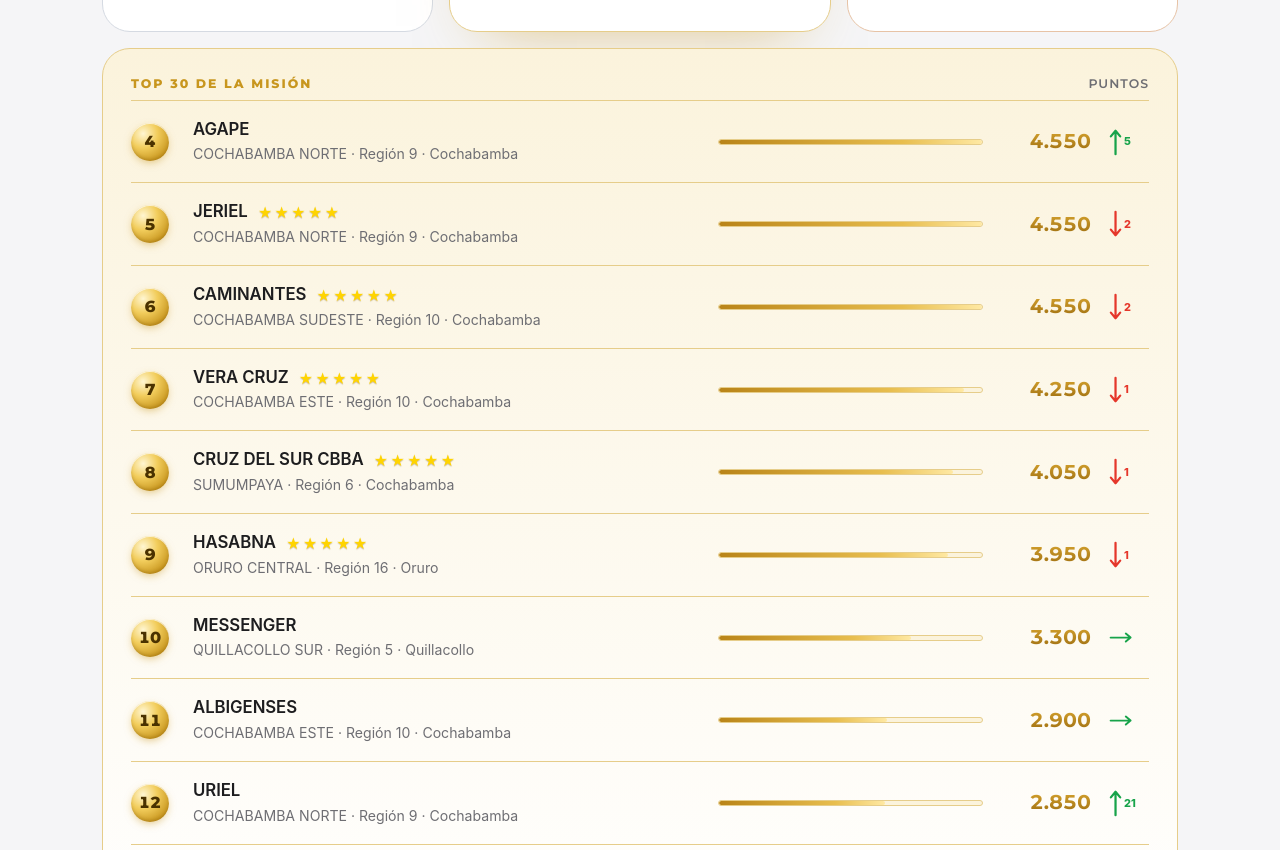
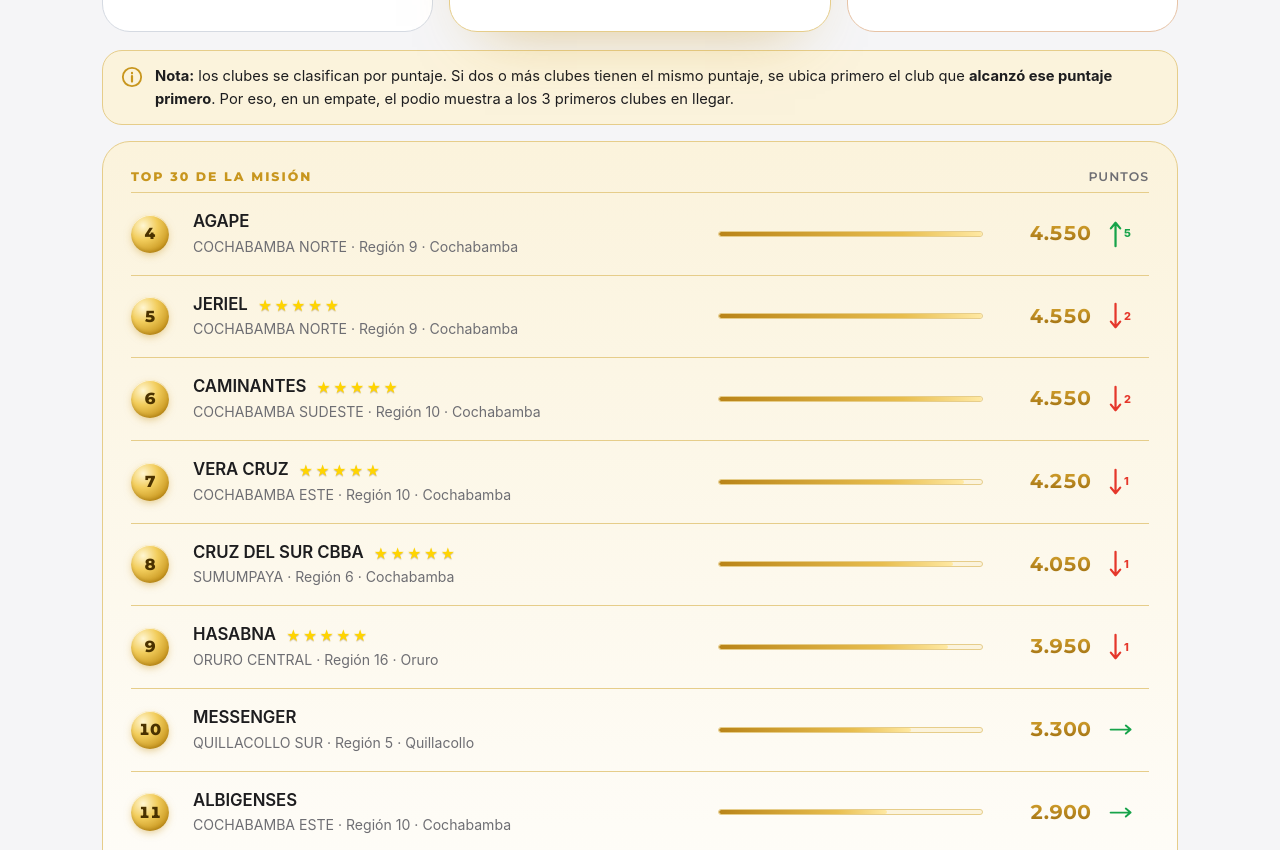
Before and after one commit to ministeriojovenmbc/ranking-mbc, a plain HTML site: page index.html in a window 1280 px wide. Shown: the part 2091-2941 px from the top of the page. Drawn offline with Linux system fonts and the light colour scheme.

Commit message:
Nota de desempate bajo el podio
Co-Authored-By: Claude Opus 5.5 <noreply@anthropic.com>

```diff
--- a/index.html
+++ b/index.html
@@ -210,6 +210,9 @@ button{cursor:pointer}
 .top10 .bar{background:var(--gold-tint);border-color:var(--gold-line)}
 .top10 .bar i{background:linear-gradient(90deg,#B98418,#E8BE4F 70%,#FFE9A3)}
 .top10 .li .nm b{letter-spacing:-.005em}
+.rank-note{display:flex;align-items:flex-start;gap:12px;margin-top:18px;background:var(--gold-tint);border:1px solid var(--gold-line);border-radius:var(--r-lg);padding:14px 18px;color:var(--ink);font-size:.92rem;line-height:1.5}
+.rank-note svg{width:22px;height:22px;flex:none;color:var(--gold);margin-top:1px}
+.rank-note b{font-weight:700}
 .update-note{display:flex;justify-content:center;align-items:center;gap:8px;margin-top:22px;color:var(--muted);font-size:.95rem;font-weight:600;text-align:center}
 .update-note svg{width:18px;height:18px;flex:none;color:var(--accent)}
 .stars{display:inline-block;margin-left:10px;font-size:1.15em;letter-spacing:2px;line-height:1;color:#FFD400;-webkit-text-fill-color:#FFD400;text-shadow:0 1px 1px rgba(120,80,0,.35);vertical-align:-1px;white-space:nowrap}
@@ -672,7 +675,9 @@ function render(){
       '<h3>'+esc(c.nombre)+'</h3>'+(c.est5?'<div class="pod-stars">'+stars(c)+'</div>':'')+(c.iglesia?'<p class="meta">'+esc(c.iglesia)+'</p>':'')+
       '<span class="pill"><i></i>'+esc(regLabel(c.region))+'</span>'+
       '<div class="pod-pts"><b>'+fmt(c.puntos)+'</b>'+mv(c)+'<span>puntos</span></div></article>':'<div class="pod-empty"></div>';
-    let h='<div class="podium">'+pod(top[1],1)+pod(top[0],0)+pod(top[2],2)+'</div>';
+    let h='<div class="podium">'+pod(top[1],1)+pod(top[0],0)+pod(top[2],2)+'</div>'+
+      '<div class="rank-note" role="note"><svg viewBox="0 0 24 24" aria-hidden="true"><circle cx="12" cy="12" r="10" fill="none" stroke="currentColor" stroke-width="2"/><path d="M12 11v6M12 7.5v.5" fill="none" stroke="currentColor" stroke-width="2.4" stroke-linecap="round"/></svg>'+
+      '<p><b>Nota:</b> los clubes se clasifican por puntaje. Si dos o más clubes tienen el mismo puntaje, se ubica primero el club que <b>alcanzó ese puntaje primero</b>. Por eso, en un empate, el podio muestra a los 3 primeros clubes en llegar.</p></div>';
     const rest=top.slice(3),max=c1.puntos||1;
     if(rest.length)h+='<div class="list top10"><div class="top10-head"><span>Top '+N+' de la Misión</span><span>Puntos</span></div>'+rest.map((c,i)=>row(c,i+4,max)).join("")+'</div>';
     $("top").innerHTML=h;
```
